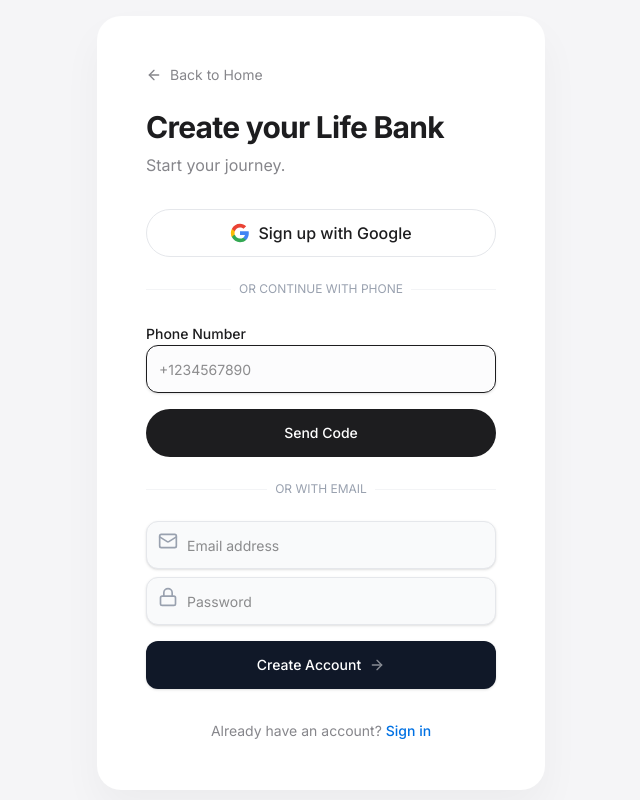
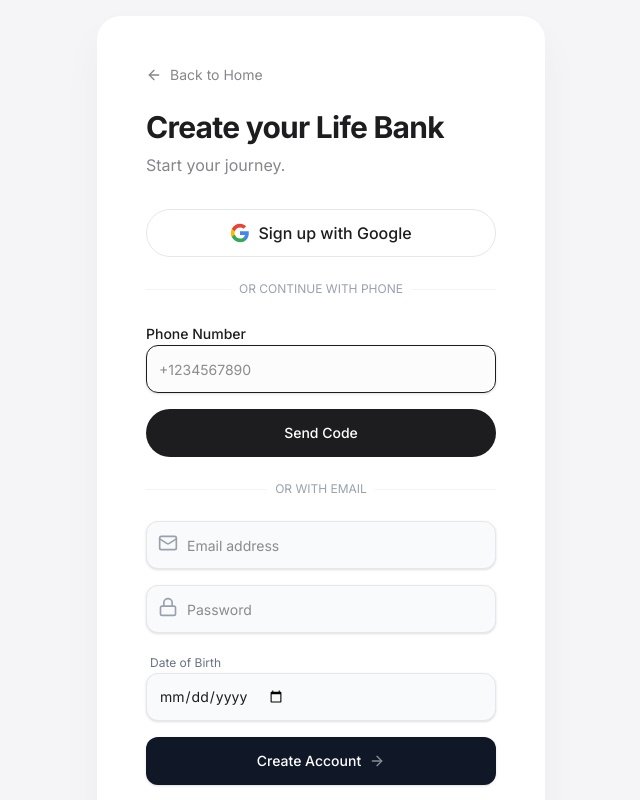
Before and after one commit to 3dmanila-source/lifetime, a Next.js app: page /signup in a window 1280 px wide. Shown: the top 800 px of the page, without its empty margins (319-959 px from the left). Built offline with nearby package versions, Linux system fonts and the light colour scheme.

Commit message:
feat: Collect Date of Birth during signup

```diff
--- a/app/auth/actions.ts
+++ b/app/auth/actions.ts
@@ -60,6 +60,7 @@
 export async function signupWithEmail(formData: FormData) {
     const email = formData.get('email') as string
     const password = formData.get('password') as string
+    const dob = formData.get('dob') as string
     const supabase = await createClient()
 
     const { error } = await supabase.auth.signUp({
@@ -67,6 +68,9 @@
         password,
         options: {
             emailRedirectTo: `${process.env.NEXT_PUBLIC_BASE_URL || 'http://localhost:3000'}/auth/callback`,
+            data: {
+                dob: dob, // Save DOB to user metadata
+            }
         },
     })
 
--- a/components/auth/EmailAuthForm.tsx
+++ b/components/auth/EmailAuthForm.tsx
@@ -46,9 +46,9 @@
 
     return (
         <form onSubmit={handleSubmit} className="space-y-4 w-full">
-            <div className="space-y-2">
+            <div className="space-y-4">
                 <div className="relative">
-                    <Mail className="absolute left-3 top-2.5 h-5 w-5 text-gray-400" />
+                    <Mail className="absolute left-3 top-3 h-5 w-5 text-gray-400" />
                     <Input
                         name="email"
                         type="email"
@@ -58,7 +58,7 @@
                     />
                 </div>
                 <div className="relative">
-                    <Lock className="absolute left-3 top-2.5 h-5 w-5 text-gray-400" />
+                    <Lock className="absolute left-3 top-3 h-5 w-5 text-gray-400" />
                     <Input
                         name="password"
                         type="password"
@@ -68,6 +68,18 @@
                         minLength={6}
                     />
                 </div>
+
+                {mode === 'signup' && (
+                    <div className="space-y-1">
+                        <label className="text-xs text-gray-500 ml-1">Date of Birth</label>
+                        <Input
+                            name="dob"
+                            type="date"
+                            className="h-12 bg-gray-50 border-gray-200 focus:bg-white transition-colors"
+                            required
+                        />
+                    </div>
+                )}
             </div>
 
             {error && (
```
